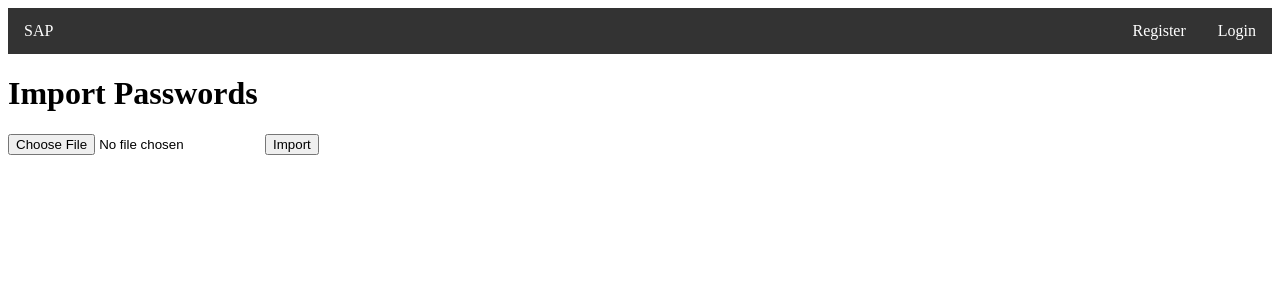
After one commit to nicsaw/awesome-pot, a Flask app: template honeypot-web/templates/import_passwords.html in a window 1280 px wide. The commit adds this page. Shown: the top 300 px of the page. Run offline with Flask 3, Linux system fonts and the light colour scheme; the template is opened without the code that fills it, so the values that code supplies are empty.

Commit message:
Set up /import_passwords

```diff
--- a/honeypot-web/app.py
+++ b/honeypot-web/app.py
@@ -1,11 +1,14 @@
-from flask import Flask, Request, request, render_template, redirect, url_for
-import logging, datetime, json
+from flask import Flask, Request, request, render_template, redirect, url_for, flash
+import logging, datetime, json, dotenv, os
 from user_agents import parse
 from flask_sqlalchemy import SQLAlchemy
+
+dotenv.load_dotenv()
 
 app = Flask(__name__, template_folder="templates")
 app.config["SQLALCHEMY_DATABASE_URI"] = "sqlite:///sap.db"
 app.config["SQLALCHEMY_TRACK_MODIFICATIONS"] = True
+app.secret_key = os.environ.get("FLASK_SECRET_KEY")
 db = SQLAlchemy(app)
 
 logging.basicConfig(level=logging.INFO, format="%(message)s")
@@ -117,6 +120,21 @@ def search():
     search_results = Item.query.filter(Item.website.ilike(f"%{query}%")).all()
     return render_template('search.html', query=query, results=search_results)
 
+@app.route("/import_passwords", methods=["GET", "POST"])
+def import_passwords():
+    log_event(request, event_type="access_import_passwords")
+
+    if request.method == "POST":
+        file = request.files["file"]
+        file_content: bytes = file.read()
+
+
+
+        flash("✅ File uploaded successfully!", "success")
+        return redirect(url_for("import_passwords"))
+
+    return render_template("import_passwords.html")
+
 @app.route("/register", methods=["GET", "POST"])
 def register():
     log_event(request, event_type="access_register")
--- a/honeypot-web/templates/base.html
+++ b/honeypot-web/templates/base.html
@@ -33,6 +33,16 @@
         <a href="{{ url_for('register') }}" class="right">Register</a>
     </nav>
 
+    {% with messages = get_flashed_messages(with_categories=true) %}
+        {% if messages %}
+            <ul class=flashes>
+                {% for category, message in messages %}
+                    <li class="{{ category }}">{{ message }}</li>
+                {% endfor %}
+            </ul>
+        {% endif %}
+    {% endwith %}
+
     {% block body %}
     {% endblock %}
 </body>
--- /dev/null
+++ b/honeypot-web/templates/import_passwords.html
@@ -0,0 +1,13 @@
+{% extends "base.html" %}
+
+{% block head %}
+<title>SAP - Import Passwords</title>
+{% endblock %}
+
+{% block body %}
+<h1>Import Passwords</h1>
+<form method="POST" enctype="multipart/form-data" action="{{ url_for('import_passwords') }}">
+    <input type="file" name="file" accept=".csv">
+    <button type="submit" value="Import">Import</button>
+</form>
+{% endblock %}
```
